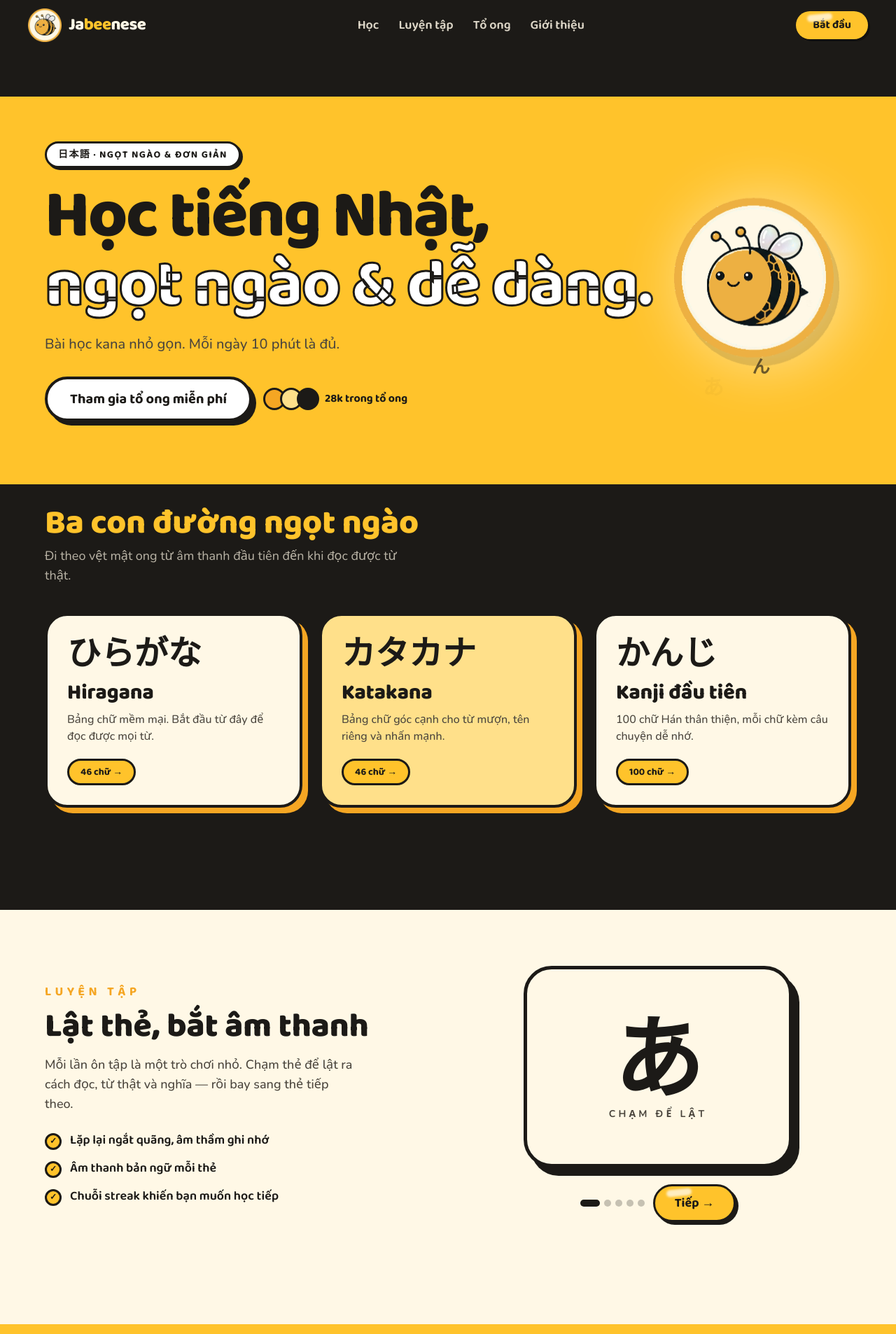
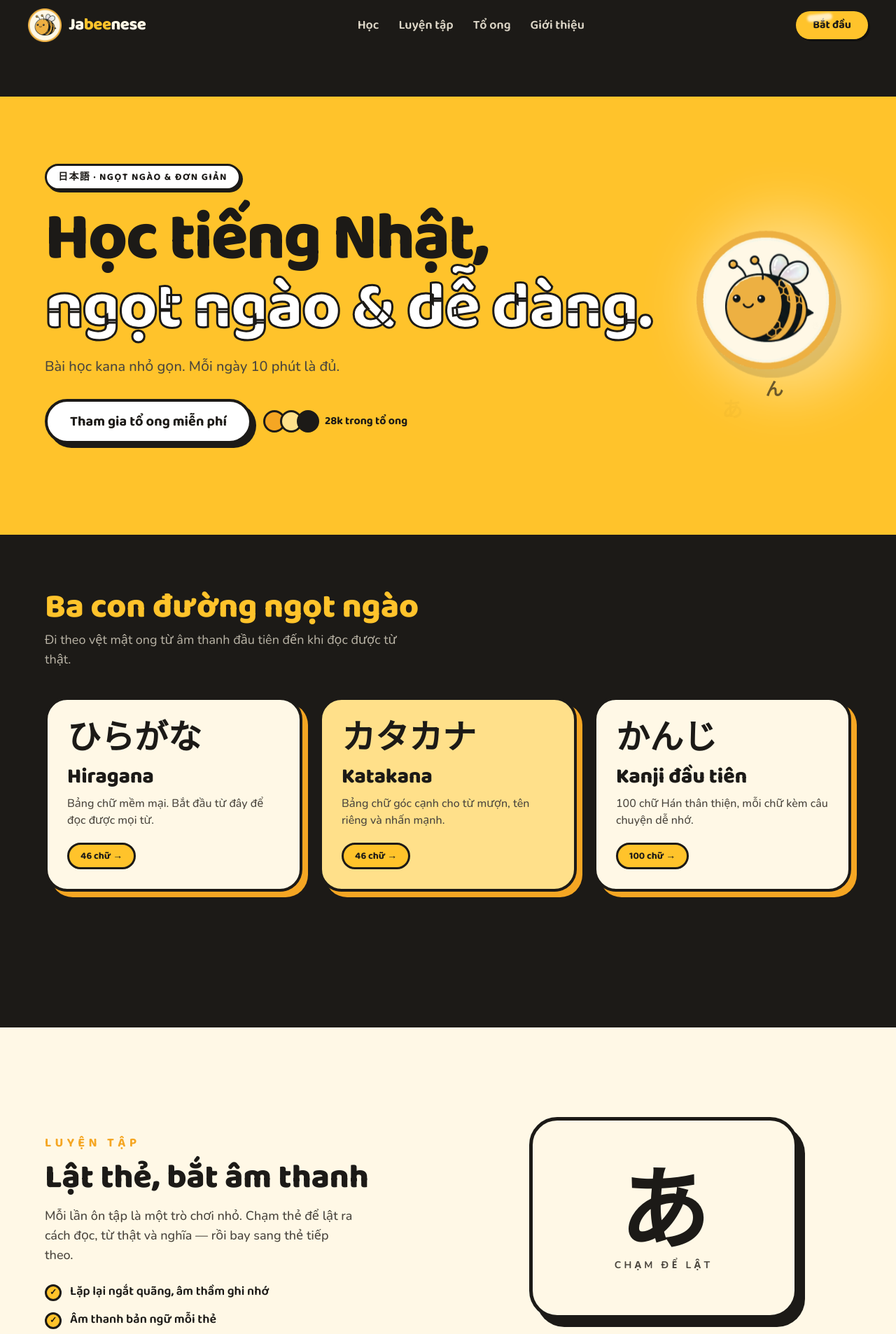
Before and after one commit to dvydinh/jabeenese, a React (Vite) app: page / in a window 1280 px wide. Shown: the top 1906 px of the page at 70% size. Built offline with nearby package versions, Linux system fonts and the light colour scheme; the HTML template or start-up script is replaced by a standard one; a web font is replaced by a local one.

Commit message:
increase homepage section heights and add backdrop to close mode select

```diff
--- a/src/App.tsx
+++ b/src/App.tsx
@@ -187,7 +187,7 @@ function LandingPage({ onJoinHive }: { onJoinHive: () => void }) {
         <HoneyMelt from="#1c1a17" to="#ffc32b" />
       </header>
 
-      <section className="relative mx-auto grid max-w-7xl items-center gap-8 px-6 pb-6 pt-10 sm:px-12 lg:grid-cols-[1.1fr_0.9fr] lg:px-16 lg:pt-16">
+      <section className="relative mx-auto grid max-w-7xl items-center gap-12 px-6 pb-12 pt-16 sm:px-12 lg:grid-cols-[1.1fr_0.9fr] lg:gap-16 lg:px-16 lg:pb-16 lg:pt-24">
         <div className="text-center lg:text-left">
           <span className="inline-block rounded-full border-[3px] border-ink bg-white px-4 py-1.5 font-display text-xs font-bold uppercase tracking-widest shadow-[3px_3px_0_0_#1c1a17] sm:text-sm">
             日本語 · ngọt ngào &amp; đơn giản
@@ -237,7 +237,7 @@ function LandingPage({ onJoinHive }: { onJoinHive: () => void }) {
 
       <HoneyMelt from="#ffc32b" to="#1c1a17" />
 
-      <section className="bg-ink px-5 pb-20 pt-8 text-cream sm:px-10">
+      <section className="bg-ink px-5 pb-28 pt-16 text-cream sm:px-10 lg:pb-32 lg:pt-20">
         <div className="mx-auto max-w-6xl">
           <h2 className="font-display text-4xl font-extrabold text-honey sm:text-5xl">Ba con đường ngọt ngào</h2>
           <p className="mt-2 max-w-lg font-body text-lg text-cream/70">
@@ -261,8 +261,8 @@ function LandingPage({ onJoinHive }: { onJoinHive: () => void }) {
 
       <HoneyMelt from="#1c1a17" to="#fff8e6" />
 
-      <section className="bg-cream px-5 py-16 sm:px-10 sm:py-20">
-        <div className="mx-auto grid max-w-6xl items-center gap-12 lg:grid-cols-2">
+      <section className="bg-cream px-5 py-20 sm:px-10 sm:py-28 lg:py-32">
+        <div className="mx-auto grid max-w-6xl items-center gap-16 lg:grid-cols-2 lg:gap-20">
           <div className="text-center lg:text-left">
             <span className="font-display text-lg font-bold uppercase tracking-[0.3em] text-honey-deep">Luyện tập</span>
             <h2 className="mt-3 font-display text-4xl font-extrabold sm:text-5xl">Lật thẻ, bắt âm thanh</h2>
@@ -285,7 +285,7 @@ function LandingPage({ onJoinHive }: { onJoinHive: () => void }) {
 
       <HoneyMelt from="#fff8e6" to="#ffc32b" />
 
-      <section className="bg-honey px-5 py-16 sm:px-10 sm:py-20">
+      <section className="bg-honey px-5 py-20 sm:px-10 sm:py-28 lg:py-32">
         <div className="mx-auto max-w-6xl">
           <div className="grid gap-5 sm:grid-cols-3">
             {[
@@ -321,7 +321,7 @@ function LandingPage({ onJoinHive }: { onJoinHive: () => void }) {
         </div>
       </section>
 
-      <footer className="bg-ink px-5 py-10 text-cream sm:px-10">
+      <footer className="bg-ink px-5 py-12 text-cream sm:px-10 lg:py-16">
         <div className="mx-auto flex max-w-6xl flex-col items-center justify-between gap-4 sm:flex-row">
           <div className="flex items-center gap-2 font-display text-xl font-extrabold text-cream">
             <div className="h-9 w-9">
--- a/src/pages/VocabFlashcard.tsx
+++ b/src/pages/VocabFlashcard.tsx
@@ -205,6 +205,11 @@ export default function VocabFlashcard({
       </div>
 
       {showModeSelect && (
+        <>
+          <div
+            className="fixed inset-0 z-40"
+            onClick={() => setShowModeSelect(false)}
+          />
           <div className="absolute left-0 right-0 top-14 z-50 mx-auto w-full max-w-md px-4 sm:top-16">
             <div className="rounded-[2rem] border-[4px] border-ink bg-white p-4 text-ink shadow-[8px_8px_0_0_#f5a623]">
               <p className="mb-3 text-center font-display text-lg font-extrabold">
@@ -233,6 +238,7 @@ export default function VocabFlashcard({
               ))}
             </div>
           </div>
+        </>
       )}
 
       <div className="flex flex-1 flex-col items-center justify-center px-4 pb-4 sm:px-8">
```
Lines whose indentation alone changed are shown as unchanged.
